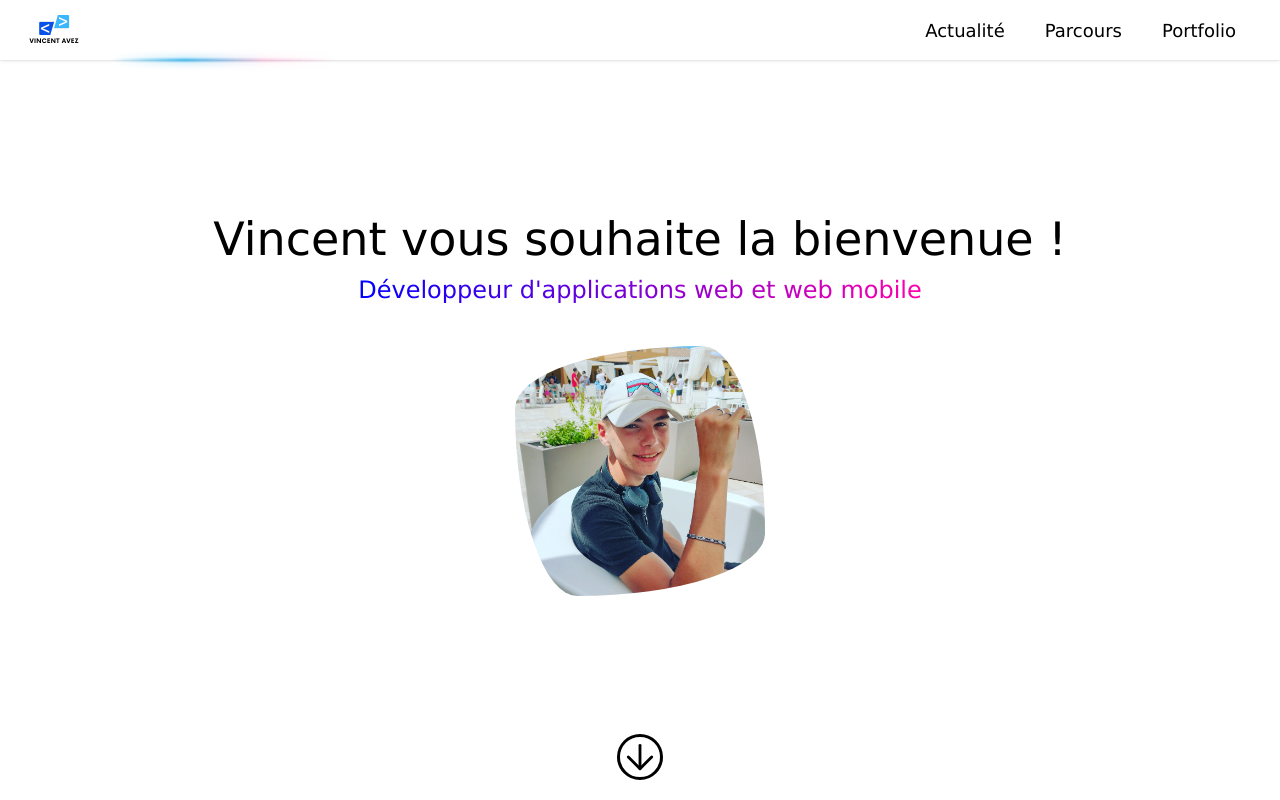
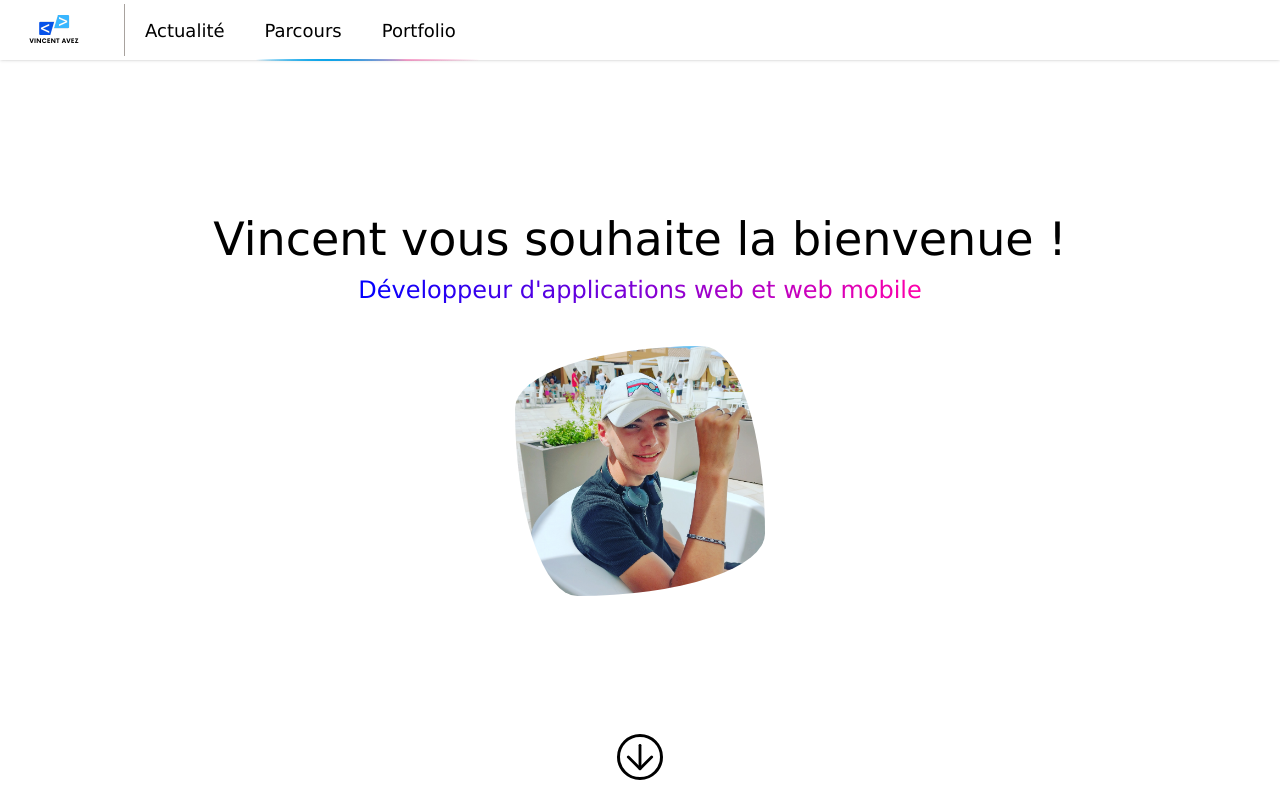
Before and after one commit to Azonesbz/vincentavez, a React (Vite) app in the folder client/: page / in a window 1280 px wide. Shown: the top 800 px of the page. Built offline with nearby package versions, Linux system fonts and the light colour scheme; a web font is replaced by a local one.

Commit message:
updated font and animation to navbar

```diff
--- a/client/src/components/header/Header.css
+++ b/client/src/components/header/Header.css
@@ -18,17 +18,16 @@
 }
 
 .item-link::after {
-    background-color: #000;
-    display: block;
+  background: linear-gradient(90deg, #38BDF8 0%, #0EA5E9 33%, rgba(236, 72, 153, 0.3) 67%, #EC4899 100%);  display: block;
   position: absolute;
   bottom: 2px;
   width: 0;
   height: 1px;
   content: "";
-    color: #000;
   transition: all 0.2s;
   left: 0;
 }
+
 .item-link:hover::after {
     width: 100%;
 }
--- a/client/src/components/header/Header.jsx
+++ b/client/src/components/header/Header.jsx
@@ -7,16 +7,16 @@ export default function Header() {
 
     return (
         <header className='min-h-screen max-h-screen flex flex-col items-center justify-center overflow-x-hidden'>
-            <nav className={`flex items-center p-1 justify-between shadow fixed top-0 z-10 w-full bg-white duration-200 h-[60px]`}>
+            <nav className={`flex items-center justify-between sm:justify-normal p-1 shadow fixed top-0 z-10 w-full bg-white duration-200 h-[60px]`}>
                 <a href='.'><img src="./VincentAvez.webp" alt="logo du site" width={100} /></a>
-                <ul className='space-x-10 mr-10 hidden sm:flex'>
+                <ul className='space-x-10 mr-10 hidden sm:flex items-center border-l-[1px] border-stone-400 pl-5 ml-5 h-full '>
                     <li className='item-link'><a href={"#actuality"}>Actualité</a></li>
                     <li className='item-link'><a href={"#parcours"}>Parcours</a></li>
                     <li className='item-link'><a href={"#portfolio"}>Portfolio</a></li>
                 </ul>
-                <div className="absolute left-28 bottom-0 flex -mb-px h-[2px] w-56">
-                    <div className="w-full flex-none blur-sm [background-image:linear-gradient(90deg,rgba(56,189,248,0)_0%,#0EA5E9_32.29%,rgba(236,72,153,0.3)_67.19%,rgba(236,72,153,0)_100%)]" />
-                    <div className="-ml-[100%] w-full flex-none blur-[1px] [background-image:linear-gradient(90deg,rgba(56,189,248,0)_0%,#0EA5E9_32.29%,rgba(236,72,153,0.3)_67.19%,rgba(236,72,153,0)_100%)]" />
+                <div className="absolute left-[20%] bottom-0 flex -mb-px h-[2px] w-56">
+                    <div className="w-full flex-none [background-image:linear-gradient(90deg,rgba(56,189,248,0)_0%,#0EA5E9_32.29%,rgba(236,72,153,0.3)_67.19%,rgba(236,72,153,0)_100%)]" />
+                    <div className="-ml-[100%] w-full flex-none [background-image:linear-gradient(90deg,rgba(56,189,248,0)_0%,#0EA5E9_32.29%,rgba(236,72,153,0.3)_67.19%,rgba(236,72,153,0)_100%)]" />
                 </div>
                 <div className="dropdown sm:hidden">
                     <div className='flex mr-5 space-x-2 items-center'>
```
Lines whose indentation alone changed are shown as unchanged.
